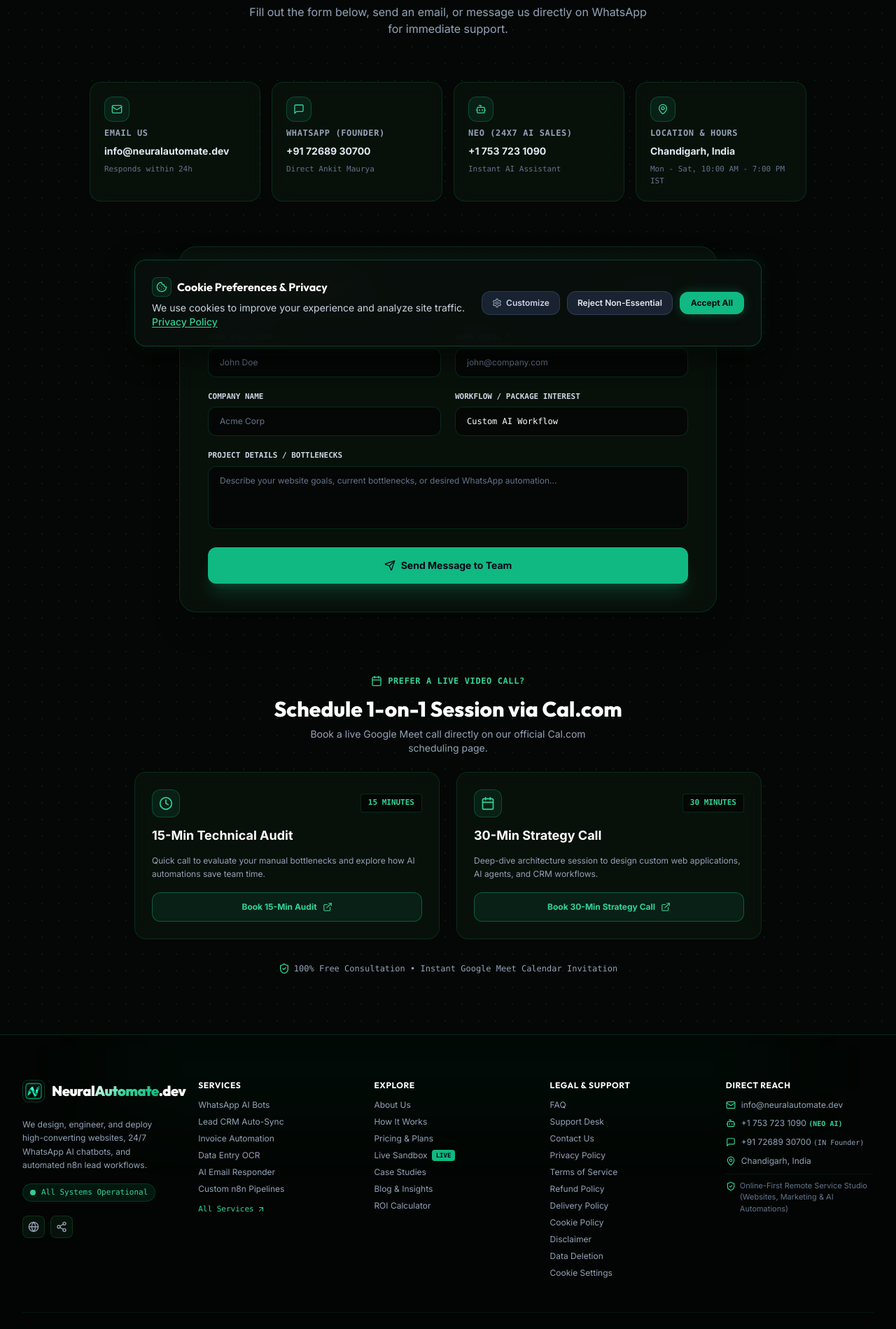
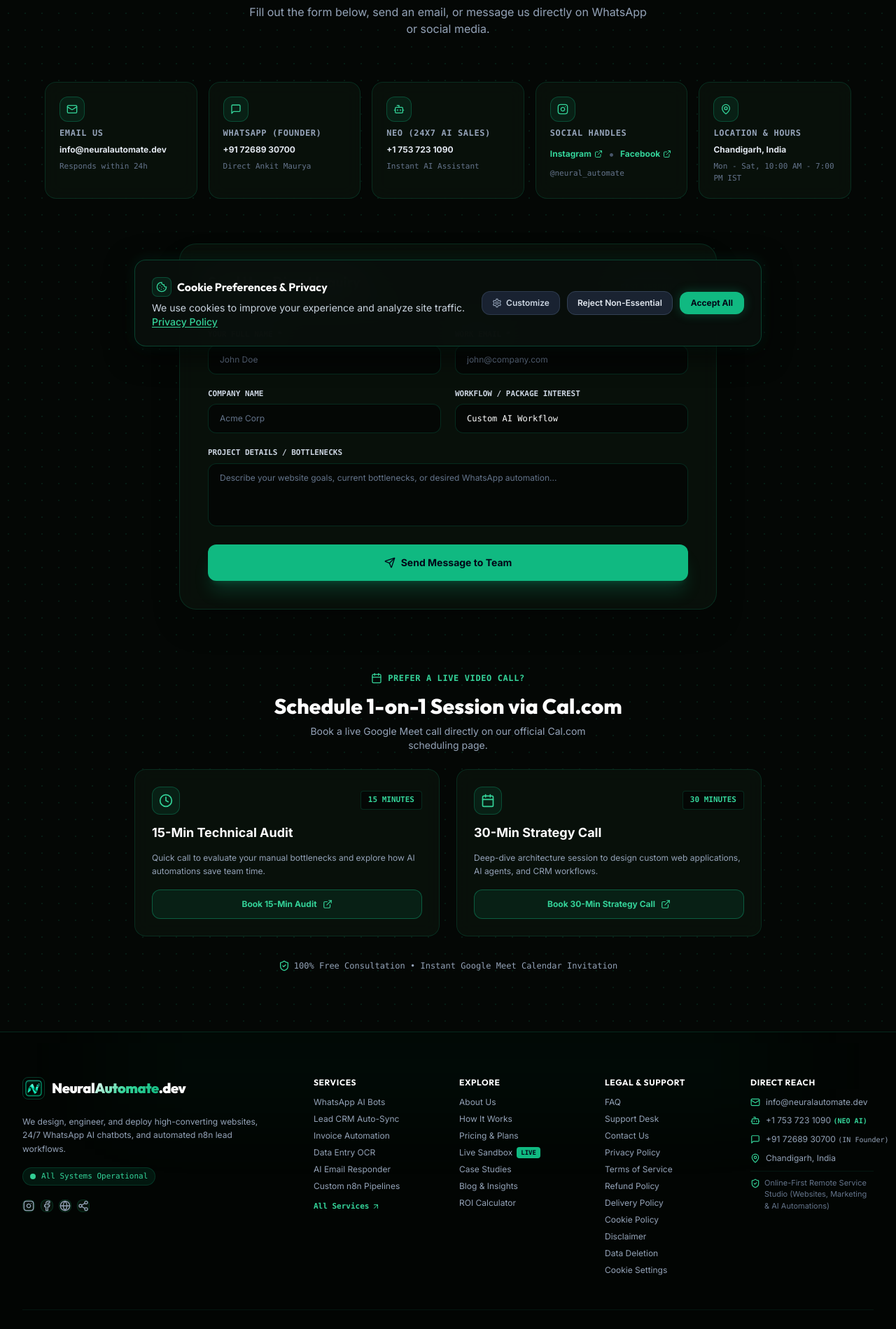
Before and after one commit to parnika-sa/neural_automate, a Next.js app: page /contact in a window 1280 px wide. Shown: the part 281-2180 px from the top of the page at 70% size. Built offline with nearby package versions, Linux system fonts and the light colour scheme.

Commit message:
feat: add site configuration, contact page, and footer components

```diff
--- a/app/contact/page.tsx
+++ b/app/contact/page.tsx
@@ -15,6 +15,8 @@
   MessageSquare,
   MapPin,
   Bot,
+  Instagram,
+  Facebook,
 } from 'lucide-react';
 import { trackEvent } from '@/lib/analytics';
 import { SITE_CONFIG } from '@/lib/site-config';
@@ -88,12 +90,12 @@
             Let's Automate Your <span className="gradient-text-electric">Business Operations</span>
           </h1>
           <p className="text-slate-400 text-base max-w-xl mx-auto">
-            Fill out the form below, send an email, or message us directly on WhatsApp for immediate support.
+            Fill out the form below, send an email, or message us directly on WhatsApp or social media.
           </p>
         </div>
 
         {/* BUSINESS INFORMATION GRID */}
-        <div className="grid grid-cols-1 sm:grid-cols-2 lg:grid-cols-4 gap-4 max-w-5xl mx-auto">
+        <div className="grid grid-cols-1 sm:grid-cols-2 lg:grid-cols-5 gap-4 max-w-6xl mx-auto">
           {/* Email */}
           <a
             href={`mailto:${SITE_CONFIG.email}`}
@@ -103,7 +105,7 @@
               <Mail className="w-4 h-4" />
             </div>
             <div className="text-xs font-mono text-slate-400 uppercase tracking-wider font-semibold">Email Us</div>
-            <div className="text-sm font-bold text-slate-200 group-hover:text-emerald-400 transition-colors">
+            <div className="text-xs font-bold text-slate-200 group-hover:text-emerald-400 transition-colors truncate">
               {SITE_CONFIG.email}
             </div>
             <div className="text-[11px] font-mono text-slate-500">Responds within 24h</div>
@@ -120,7 +122,7 @@
               <MessageSquare className="w-4 h-4" />
             </div>
             <div className="text-xs font-mono text-slate-400 uppercase tracking-wider font-semibold">WhatsApp (Founder)</div>
-            <div className="text-sm font-bold text-slate-200 group-hover:text-emerald-400 transition-colors">
+            <div className="text-xs font-bold text-slate-200 group-hover:text-emerald-400 transition-colors">
               {SITE_CONFIG.whatsappDisplay}
             </div>
             <div className="text-[11px] font-mono text-slate-500">Direct Ankit Maurya</div>
@@ -137,11 +139,41 @@
               <Bot className="w-4 h-4" />
             </div>
             <div className="text-xs font-mono text-slate-400 uppercase tracking-wider font-semibold">NEO (24x7 AI Sales)</div>
-            <div className="text-sm font-bold text-slate-200 group-hover:text-emerald-400 transition-colors">
+            <div className="text-xs font-bold text-slate-200 group-hover:text-emerald-400 transition-colors">
               {SITE_CONFIG.neoPhoneDisplay}
             </div>
             <div className="text-[11px] font-mono text-slate-500">Instant AI Assistant</div>
           </a>
+
+          {/* Social Handles */}
+          <div className="p-5 rounded-2xl tech-card border border-emerald-500/20 bg-[#07120a] space-y-2">
+            <div className="w-9 h-9 rounded-xl bg-emerald-500/10 border border-emerald-500/30 flex items-center justify-center text-emerald-400">
+              <Instagram className="w-4 h-4" />
+            </div>
+            <div className="text-xs font-mono text-slate-400 uppercase tracking-wider font-semibold">Social Handles</div>
+            <div className="flex items-center gap-2 pt-0.5">
+              <a
+                href={SITE_CONFIG.instagramUrl}
+                target="_blank"
+                rel="noopener noreferrer"
+                className="text-xs font-bold text-emerald-400 hover:underline flex items-center gap-1"
+              >
+                <span>Instagram</span>
+                <ExternalLink className="w-3 h-3" />
+              </a>
+              <span className="text-slate-600">•</span>
+              <a
+                href={SITE_CONFIG.facebookUrl}
+                target="_blank"
+                rel="noopener noreferrer"
+                className="text-xs font-bold text-emerald-400 hover:underline flex items-center gap-1"
+              >
+                <span>Facebook</span>
+                <ExternalLink className="w-3 h-3" />
+              </a>
+            </div>
+            <div className="text-[11px] font-mono text-slate-500">@neural_automate</div>
+          </div>
 
           {/* Location & Hours */}
           <div className="p-5 rounded-2xl tech-card border border-emerald-500/20 bg-[#07120a] space-y-2">
@@ -149,7 +181,7 @@
               <MapPin className="w-4 h-4" />
             </div>
             <div className="text-xs font-mono text-slate-400 uppercase tracking-wider font-semibold">Location & Hours</div>
-            <div className="text-sm font-bold text-slate-200">
+            <div className="text-xs font-bold text-slate-200">
               {SITE_CONFIG.location}
             </div>
             <div className="text-[11px] font-mono text-slate-500">{SITE_CONFIG.businessHours}</div>
--- a/components/Footer.tsx
+++ b/components/Footer.tsx
@@ -3,7 +3,7 @@
 import React, { useState } from 'react';
 import Link from 'next/link';
 import Image from 'next/image';
-import { Mail, MessageSquare, MapPin, Globe, Share2, Check, ShieldCheck, Phone, Bot, ArrowUpRight, Activity } from 'lucide-react';
+import { Mail, MessageSquare, MapPin, Globe, Share2, Check, ShieldCheck, Phone, Bot, ArrowUpRight, Activity, Instagram, Facebook } from 'lucide-react';
 import { SITE_CONFIG } from '@/lib/site-config';
 
 export default function Footer() {
@@ -45,11 +45,11 @@
       <div className="absolute top-0 left-1/2 -translate-x-1/2 w-3/4 h-24 bg-emerald-500/5 blur-3xl pointer-events-none" />
 
       <div className="max-w-7xl mx-auto px-4 sm:px-6 lg:px-8 relative z-10 space-y-12">
-        {/* TOP MAIN GRID */}
-        <div className="grid grid-cols-1 sm:grid-cols-2 md:grid-cols-3 lg:grid-cols-5 gap-8 lg:gap-10 pb-12 border-b border-emerald-500/10">
+        {/* TOP MAIN GRID (12-column system: 4 + 2 + 2 + 2 + 2 = 12) */}
+        <div className="grid grid-cols-1 sm:grid-cols-2 md:grid-cols-6 lg:grid-cols-12 gap-8 lg:gap-8 pb-12 border-b border-emerald-500/10">
 
-          {/* COLUMN 1: BRAND PROFILE */}
-          <div className="sm:col-span-2 md:col-span-3 lg:col-span-1 space-y-4">
+          {/* COLUMN 1: BRAND PROFILE (Spans 4 columns out of 12 on desktop for full breathing room) */}
+          <div className="sm:col-span-2 md:col-span-6 lg:col-span-4 space-y-4 pr-0 lg:pr-6">
             <Link href="/" className="inline-flex items-center gap-2.5 group">
               <div className="relative w-8 h-8 rounded-lg overflow-hidden border border-emerald-500/30 group-hover:border-emerald-400 transition-all shrink-0">
                 <Image
@@ -60,7 +60,7 @@
                   className="object-cover w-full h-full"
                 />
               </div>
-              <span className="font-display font-black text-xl text-white tracking-tight">
+              <span className="font-display font-black text-xl text-white tracking-tight whitespace-nowrap">
                 Neural<span className="gradient-text-electric">Automate</span>.dev
               </span>
             </Link>
@@ -69,17 +69,43 @@
               We design, engineer, and deploy high-converting websites, 24/7 WhatsApp AI chatbots, and automated n8n lead workflows.
             </p>
 
-            <div className="inline-flex items-center gap-2 px-2.5 py-1 rounded-full bg-emerald-500/10 border border-emerald-500/20 text-[11px] font-mono text-emerald-400">
-              <span className="w-2 h-2 rounded-full bg-emerald-400 animate-pulse" />
-              <span>All Systems Operational</span>
+            <div>
+              <div className="inline-flex items-center gap-2 px-2.5 py-1 rounded-full bg-emerald-500/10 border border-emerald-500/20 text-[11px] font-mono text-emerald-400">
+                <span className="w-2 h-2 rounded-full bg-emerald-400 animate-pulse" />
+                <span>All Systems Operational</span>
+              </div>
             </div>
 
             <div className="flex items-center gap-2 pt-1">
+              {/* Instagram link */}
+              <a
+                href={SITE_CONFIG.instagramUrl}
+                target="_blank"
+                rel="noopener noreferrer"
+                title="Follow us on Instagram"
+                className="w-8.5 h-8.5 rounded-lg bg-[#07120a] border border-emerald-500/20 flex items-center justify-center text-slate-400 hover:text-emerald-400 hover:border-emerald-500/40 transition-all cursor-pointer"
+                aria-label="Instagram"
+              >
+                <Instagram className="w-4 h-4" />
+              </a>
+
+              {/* Facebook link */}
+              <a
+                href={SITE_CONFIG.facebookUrl}
+                target="_blank"
+                rel="noopener noreferrer"
+                title="Follow us on Facebook"
+                className="w-8.5 h-8.5 rounded-lg bg-[#07120a] border border-emerald-500/20 flex items-center justify-center text-slate-400 hover:text-emerald-400 hover:border-emerald-500/40 transition-all cursor-pointer"
+                aria-label="Facebook"
+              >
+                <Facebook className="w-4 h-4" />
+              </a>
+
               <button
                 type="button"
                 onClick={handleGlobeClick}
                 title="Scroll to Top"
-                className="w-8 h-8 rounded-lg bg-[#07120a] border border-emerald-500/20 flex items-center justify-center text-slate-400 hover:text-emerald-400 hover:border-emerald-500/40 transition-all cursor-pointer"
+                className="w-8.5 h-8.5 rounded-lg bg-[#07120a] border border-emerald-500/20 flex items-center justify-center text-slate-400 hover:text-emerald-400 hover:border-emerald-500/40 transition-all cursor-pointer"
                 aria-label="Scroll to Top"
               >
                 <Globe className="w-4 h-4" />
@@ -89,7 +115,7 @@
                 type="button"
                 onClick={handleShare}
                 title="Share Website Link"
-                className="w-8 h-8 rounded-lg bg-[#07120a] border border-emerald-500/20 flex items-center justify-center text-slate-400 hover:text-emerald-400 hover:border-emerald-500/40 transition-all cursor-pointer relative"
+                className="w-8.5 h-8.5 rounded-lg bg-[#07120a] border border-emerald-500/20 flex items-center justify-center text-slate-400 hover:text-emerald-400 hover:border-emerald-500/40 transition-all cursor-pointer relative"
                 aria-label="Share Website Link"
               >
                 {copied ? <Check className="w-4 h-4 text-emerald-400" /> : <Share2 className="w-4 h-4" />}
@@ -102,8 +128,8 @@
             </div>
           </div>
 
-          {/* COLUMN 2: SERVICES */}
-          <nav aria-label="Services Links" className="space-y-3">
+          {/* COLUMN 2: SERVICES (Spans 2 columns) */}
+          <nav aria-label="Services Links" className="sm:col-span-1 md:col-span-3 lg:col-span-2 space-y-3">
             <h3 className="font-display font-bold text-white text-xs uppercase tracking-wider text-emerald-400">
               Services
             </h3>
@@ -139,7 +165,7 @@
                 </Link>
               </li>
               <li className="pt-1">
-                <Link href="/services" className="text-emerald-400 font-mono text-[11px] hover:underline inline-flex items-center gap-1">
+                <Link href="/services" className="text-emerald-400 font-mono text-[11px] hover:underline inline-flex items-center gap-1 font-bold">
                   <span>All Services</span>
                   <ArrowUpRight className="w-3 h-3" />
                 </Link>
@@ -147,8 +173,8 @@
             </ul>
           </nav>
 
-          {/* COLUMN 3: EXPLORE */}
-          <nav aria-label="Explore Links" className="space-y-3">
+          {/* COLUMN 3: EXPLORE (Spans 2 columns) */}
+          <nav aria-label="Explore Links" className="sm:col-span-1 md:col-span-3 lg:col-span-2 space-y-3">
             <h3 className="font-display font-bold text-white text-xs uppercase tracking-wider text-emerald-400">
               Explore
             </h3>
@@ -168,8 +194,8 @@
             </ul>
           </nav>
 
-          {/* COLUMN 4: LEGAL & SUPPORT */}
-          <nav aria-label="Legal & Support Links" className="space-y-3">
+          {/* COLUMN 4: LEGAL & SUPPORT (Spans 2 columns) */}
+          <nav aria-label="Legal & Support Links" className="sm:col-span-1 md:col-span-3 lg:col-span-2 space-y-3">
             <h3 className="font-display font-bold text-white text-xs uppercase tracking-wider text-emerald-400">
               Legal & Support
             </h3>
@@ -200,8 +226,8 @@
             </ul>
           </nav>
 
-          {/* COLUMN 5: DIRECT REACH & ADDRESS */}
-          <div className="space-y-3">
+          {/* COLUMN 5: DIRECT REACH & ADDRESS (Spans 2 columns) */}
+          <div className="sm:col-span-1 md:col-span-3 lg:col-span-2 space-y-3">
             <h3 className="font-display font-bold text-white text-xs uppercase tracking-wider text-emerald-400">
               Direct Reach
             </h3>
@@ -214,7 +240,7 @@
               {/* NEO Phone Line */}
               <p className="flex items-center gap-2">
                 <Bot className="w-3.5 h-3.5 text-emerald-400 shrink-0" />
-                <a href={SITE_CONFIG.neoWhatsappUrl} target="_blank" rel="noopener noreferrer" className="hover:text-emerald-400 transition-colors">
+                <a href={SITE_CONFIG.neoWhatsappUrl} target="_blank" rel="noopener noreferrer" className="hover:text-emerald-400 transition-colors whitespace-nowrap">
                   {SITE_CONFIG.neoPhoneDisplay} <span className="text-[10px] text-emerald-400 font-mono font-bold">(NEO AI)</span>
                 </a>
               </p>
@@ -222,7 +248,7 @@
               {/* WhatsApp Founder Line */}
               <p className="flex items-center gap-2">
                 <MessageSquare className="w-3.5 h-3.5 text-emerald-400 shrink-0" />
-                <a href={SITE_CONFIG.whatsappUrl} target="_blank" rel="noopener noreferrer" className="hover:text-emerald-400 transition-colors">
+                <a href={SITE_CONFIG.whatsappUrl} target="_blank" rel="noopener noreferrer" className="hover:text-emerald-400 transition-colors whitespace-nowrap">
                   {SITE_CONFIG.whatsappDisplay} <span className="text-[10px] text-slate-400 font-mono">(IN Founder)</span>
                 </a>
               </p>
--- a/lib/site-config.ts
+++ b/lib/site-config.ts
@@ -17,6 +17,8 @@
   neoWhatsappUrl: "https://wa.me/17537231090",
 
   siteUrl: "https://neuralautomate.dev",
+  instagramUrl: "https://www.instagram.com/neural_automate/",
+  facebookUrl: "https://www.facebook.com/people/Neural-automate/61590435463837/?ref=PROFILE_EDIT_xav_ig_profile_page_web",
   businessModel: "Online-First Remote Service Studio (Websites, Marketing & AI Automations)",
   gstRegistered: false, // GST registered nahi hai
   businessHours: "Mon - Sat, 10:00 AM - 7:00 PM IST",
```
